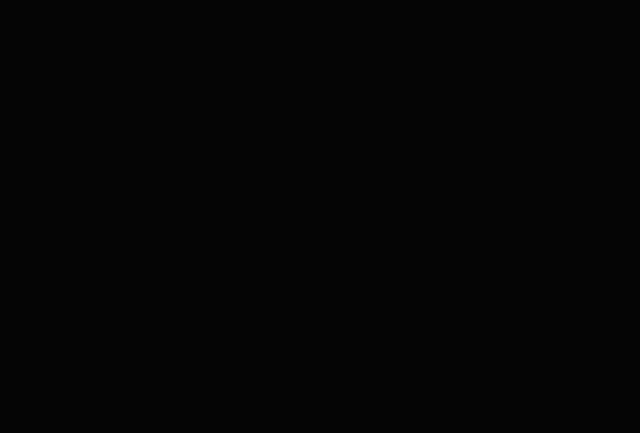
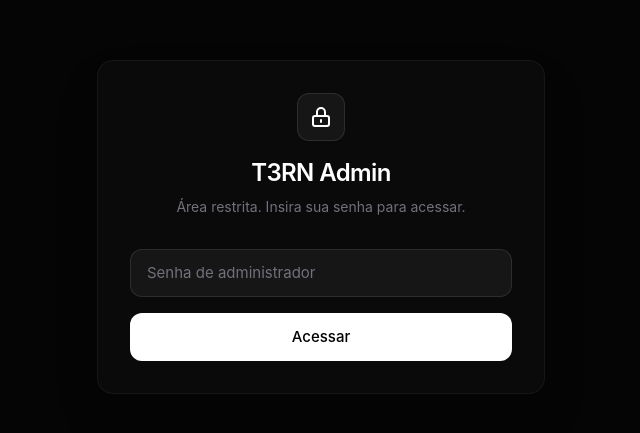
Before and after one commit to devthomaseduardo/thomaseduardo_online, a React (Vite) app in the folder frontend/: page /admin/login in a window 1280 px wide. Before the commit this address had no page. Shown: the part 173-606 px from the top of the page, without its empty margins (314-954 px from the left). Built offline with nearby package versions, Linux system fonts and the light colour scheme; a web font is replaced by a local one.

Commit message:
feat: implement admin authentication login page and route protection logic

```diff
--- a/frontend/src/App.tsx
+++ b/frontend/src/App.tsx
@@ -39,6 +39,7 @@
 const AdminMessages = lazy(() => import("./pages/admin/Messages").then(m => ({ default: m.Messages })));
 const AdminTeam = lazy(() => import("./pages/admin/Team").then(m => ({ default: m.Team })));
 const AdminSettings = lazy(() => import("./pages/admin/Settings").then(m => ({ default: m.Settings })));
+const AdminLogin = lazy(() => import("./pages/admin/AdminLogin").then(m => ({ default: m.AdminLogin })));
 const Proposta = lazy(() => import("./pages/Proposta"));
 const LandingPage = lazy(() => import("./pages/LandingPage"));
 const ProjectMaterials = lazy(() => import("./pages/ProjectMaterials"));
@@ -91,6 +92,7 @@
             <Route path="/portal/dashboard" element={<ClientDashboard />} />
 
             <Route path="/proposta" element={<Proposta />} />
+            <Route path="/admin/login" element={<AdminLogin />} />
             <Route path="/admin" element={<AdminLayout />}>
               <Route index element={<AdminDashboard />} />
               <Route path="projects" element={<AdminProjects />} />
--- a/frontend/src/components/admin/layout/AdminLayout.tsx
+++ b/frontend/src/components/admin/layout/AdminLayout.tsx
@@ -1,9 +1,18 @@
-import React from 'react';
-import { Outlet } from 'react-router-dom';
+import React, { useEffect } from 'react';
+import { Outlet, useNavigate } from 'react-router-dom';
 import { AdminSidebar } from './AdminSidebar';
 import { AdminHeader } from './AdminHeader';
 
 export function AdminLayout() {
+  const navigate = useNavigate();
+
+  useEffect(() => {
+    const token = localStorage.getItem('adminToken') || localStorage.getItem('adminAuth');
+    if (!token) {
+      navigate('/admin/login');
+    }
+  }, [navigate]);
+
   return (
     <div className="flex h-screen bg-[#050505] text-zinc-300 font-sans overflow-hidden">
       <AdminSidebar />
--- /dev/null
+++ b/frontend/src/pages/admin/AdminLogin.tsx
@@ -0,0 +1,83 @@
+import React, { useState, useEffect } from 'react';
+import { useNavigate } from 'react-router-dom';
+
+export function AdminLogin() {
+  const [password, setPassword] = useState('');
+  const [error, setError] = useState('');
+  const [loading, setLoading] = useState(false);
+  const navigate = useNavigate();
+
+  useEffect(() => {
+    // If already logged in, redirect to admin
+    if (localStorage.getItem('adminToken')) {
+      navigate('/admin');
+    }
+  }, [navigate]);
+
+  const handleLogin = async (e: React.FormEvent) => {
+    e.preventDefault();
+    setLoading(true);
+    setError('');
+
+    try {
+      const res = await fetch('/api/admin/login', {
+        method: 'POST',
+        headers: { 'Content-Type': 'application/json' },
+        body: JSON.stringify({ password }),
+      });
+
+      const data = await res.json();
+      if (!res.ok) throw new Error(data.error || 'Erro ao fazer login');
+
+      localStorage.setItem('adminToken', data.token);
+      navigate('/admin');
+    } catch (err: any) {
+      setError(err.message);
+    } finally {
+      setLoading(false);
+    }
+  };
+
+  return (
+    <div className="min-h-screen bg-[#050505] text-zinc-300 font-sans flex items-center justify-center p-6">
+      <div className="w-full max-w-md bg-[#0a0a0a] border border-white/5 rounded-2xl p-8 shadow-2xl">
+        <div className="flex flex-col items-center mb-8">
+          <div className="w-12 h-12 bg-white/5 rounded-xl border border-white/10 flex items-center justify-center mb-4">
+            <svg className="w-6 h-6 text-white" fill="none" viewBox="0 0 24 24" stroke="currentColor">
+              <path strokeLinecap="round" strokeLinejoin="round" strokeWidth={2} d="M12 15v2m-6 4h12a2 2 0 002-2v-6a2 2 0 00-2-2H6a2 2 0 00-2 2v6a2 2 0 002 2zm10-10V7a4 4 0 00-8 0v4h8V7a4 4 0 00-8 0v4h8z" />
+            </svg>
+          </div>
+          <h1 className="text-2xl font-semibold text-white tracking-tight">T3RN Admin</h1>
+          <p className="text-sm text-zinc-500 mt-2">Área restrita. Insira sua senha para acessar.</p>
+        </div>
+
+        <form onSubmit={handleLogin} className="space-y-4">
+          <div>
+            <input
+              type="password"
+              placeholder="Senha de administrador"
+              value={password}
+              onChange={(e) => setPassword(e.target.value)}
+              className="w-full bg-white/5 border border-white/10 rounded-xl px-4 py-3 text-white placeholder-zinc-500 focus:outline-none focus:ring-2 focus:ring-white/20 transition-all"
+              required
+            />
+          </div>
+
+          {error && <div className="text-red-400 text-sm text-center bg-red-400/10 py-2 rounded-lg">{error}</div>}
+
+          <button
+            type="submit"
+            disabled={loading}
+            className="w-full bg-white text-black font-medium py-3 rounded-xl hover:bg-zinc-200 transition-colors disabled:opacity-50 disabled:cursor-not-allowed flex justify-center items-center h-12"
+          >
+            {loading ? (
+              <div className="w-5 h-5 border-2 border-black/30 border-t-black rounded-full animate-spin" />
+            ) : (
+              'Acessar'
+            )}
+          </button>
+        </form>
+      </div>
+    </div>
+  );
+}
```
